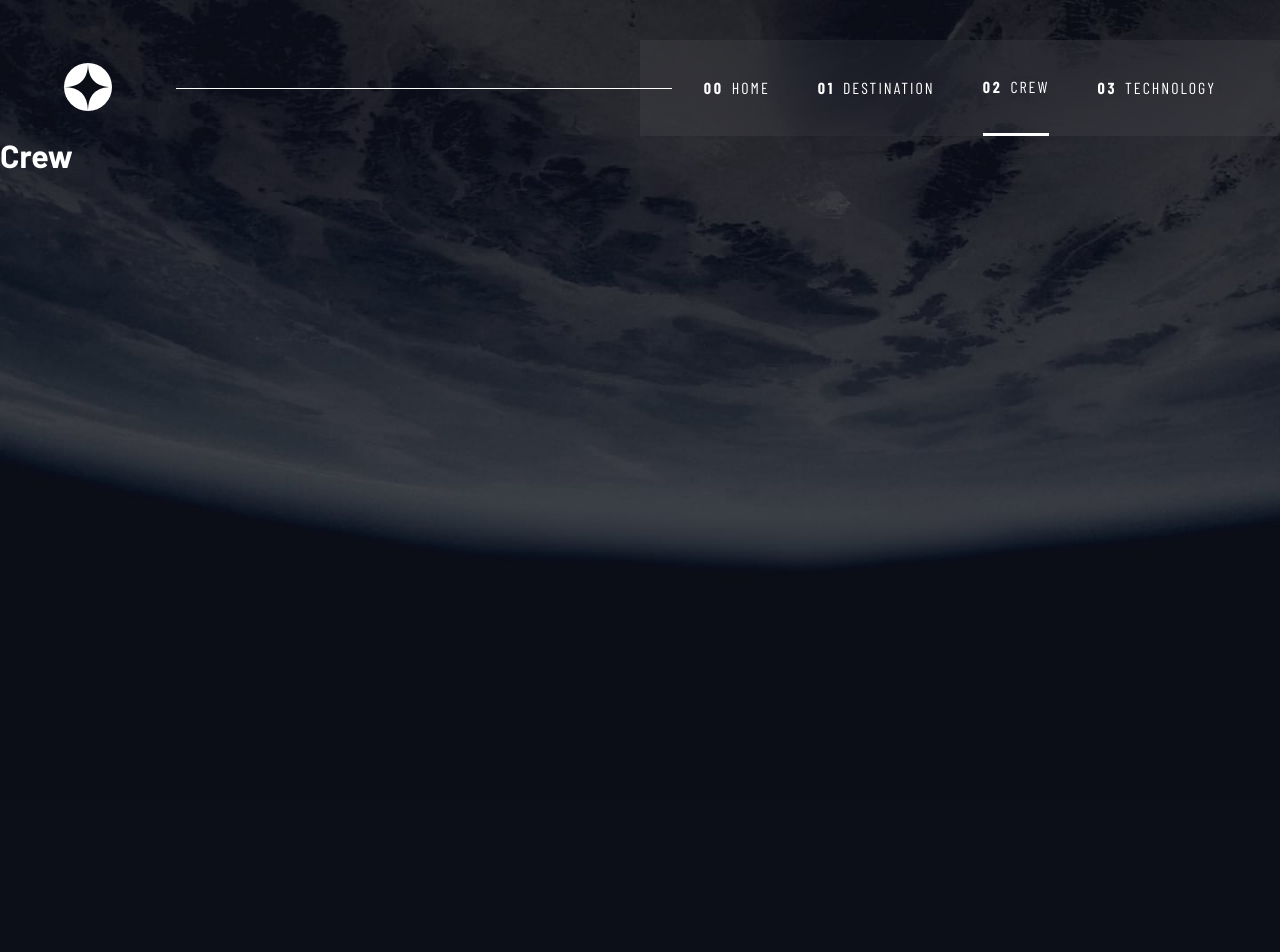
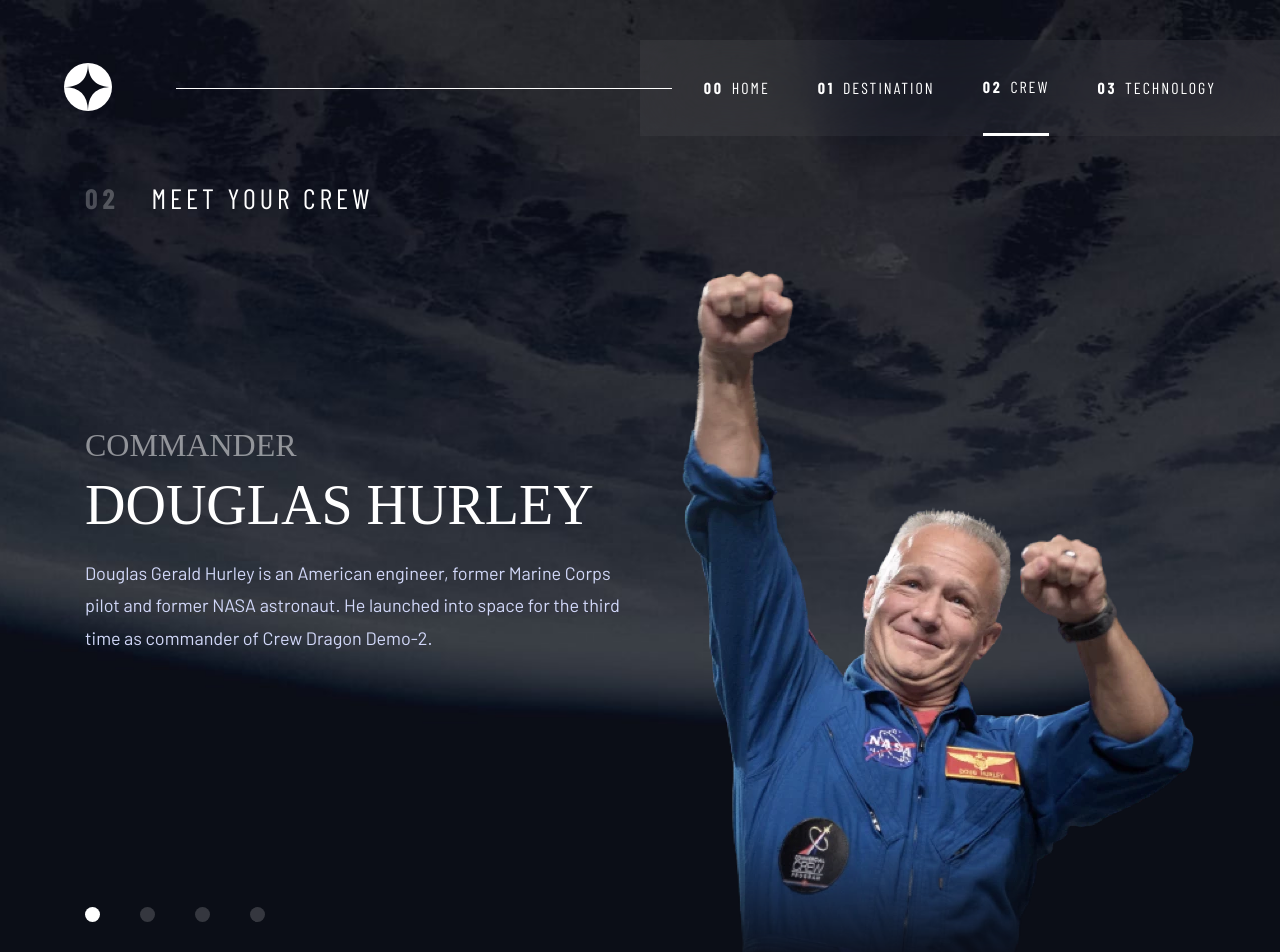
Before and after one commit to shrigel/space-tourism, a React (Vite) app: page /crew in a window 1280 px wide. Shown: the top 952 px of the page. Before the commit the page ends 800 px from the top, so only its background shows below. Built offline with nearby package versions, Linux system fonts and the light colour scheme; a web font is replaced by a local one.

Commit message:
implement crew page

```diff
--- a/src/pages/Crew/Crew.jsx
+++ b/src/pages/Crew/Crew.jsx
@@ -1,11 +1,64 @@
+import { useState } from "react";
+import "./Crew.scss";
 import Header from "../../components/Header/Header";
-import "./Crew.scss";
+import data from "../../assets/data.json"
 
 export default function Crew() {
+    const [crewIndex, setCrewIndex] = useState(0);
+    const currentCrew = data.crew[crewIndex];
+
+    const images = import.meta.glob('../../assets/**/*.{png,webp}', {
+        eager: true,
+        import: 'default',
+    });
+
+    const getImageUrl = (path) => {
+        const cleanPath = path.replace(/^\.\//, '');
+        return images[`../../assets/${cleanPath}`];
+    };
+
     return (
         <div className="page--crew">
             <Header />
-            <h1>Crew</h1>
+            <main className="crew">
+                <div className="crew__title">
+                    <span className="crew__title-number">02</span>
+                    <span className="crew__title-text">MEET YOUR CREW</span>
+                </div>
+
+                <div className="crew__container">
+                    <div className="crew__content" role="tabpanel" aria-label={currentCrew.name}>
+                        <div className="crew__explanation">
+                            <div className="crew__info">
+                                <span className="crew__role">{currentCrew.role}</span>
+                                <span className="crew__name">{currentCrew.name}</span>
+                            </div>
+
+                            <p className="crew__bio">{currentCrew.bio}</p>
+                        </div>
+
+                        <div className="crew__pagination" role="tablist" aria-label="Crew member list">
+                            {data.crew.map((member, index) => {
+                                const isActive = crewIndex === index;
+
+                                return (
+                                    <button key={member.name}
+                                        role="tab"
+                                        aria-selected={crewIndex === index}
+                                        aria-label={`Slide ${index + 1}: ${member.name}`}
+                                        className={`crew__pagination-dot ${isActive ? "active" : ""}`}
+                                        onClick={() => setCrewIndex(index)}>
+                                    </button>
+                                )
+                            })}
+                        </div>
+                    </div>
+
+                    <div className="crew__image">
+                        <img src={getImageUrl(currentCrew.images.webp)} alt="" />
+                    </div>
+                </div>
+            </main>
         </div>
     )
 }
--- a/src/pages/Crew/Crew.scss
+++ b/src/pages/Crew/Crew.scss
@@ -1,5 +1,209 @@
 @use '../../styles/abstract/mixin.scss' as *;
+@use '../../styles/base/typography.scss' as *;
 
 .page--crew {
     @include page("crew");
 }
+
+.crew {
+    display: flex;
+    flex-direction: column;
+    gap: 1.5rem;
+    margin: 1.5rem;
+}
+
+.crew__title {
+    display: flex;
+    justify-content: center;
+    gap: 1.5rem;
+}
+
+.crew__title-number {
+    @include text-preset-8-bold;
+    opacity: 25%;
+    letter-spacing: 0.15em
+}
+
+.crew__title-text {
+    @include text-preset-6;
+}
+
+.crew__container {
+    display: flex;
+    flex-direction: column;
+    gap: 2rem;
+}
+
+.crew__content {
+    display: flex;
+    flex-direction: column;
+    gap: 1.5rem;
+    padding-block-start: 2.5rem;
+}
+
+.crew__explanation {
+    text-align: center;
+    display: flex;
+    flex-direction: column;
+    align-items: center;
+    gap: 1.5rem;
+}
+
+.crew__info {
+    display: flex;
+    flex-direction: column;
+    gap: 0.5rem;
+}
+
+.crew__role {
+    @include text-preset-4;
+    text-transform: uppercase;
+    opacity: 50%;
+}
+
+.crew__name {
+    @include text-preset-3;
+    text-transform: uppercase;
+}
+
+.crew__bio {
+    @include text-preset-9;
+    height: 10.25rem;
+}
+
+.crew__pagination {
+    display: flex;
+    justify-content: center;
+    gap: 1rem;
+}
+
+.crew__pagination-dot {
+    border: none;
+    width: 0.625rem;
+    aspect-ratio: 1;
+    border-radius: 50%;
+    background-color: var(--color-white);
+    opacity: 17.44%;
+    transition: opacity 0.2s ease;
+    cursor: pointer;
+
+    &:hover:not(.active) {
+        opacity: 50%;
+    }
+
+    &.active {
+        opacity: 1;
+    }
+}
+
+.crew__image {
+    display: flex;
+    justify-content: center;
+    height: 21.875rem;
+
+    img {
+        height: 100%;
+        mask-image: linear-gradient(to bottom, black 80%, transparent 100%);
+        -webkit-mask-image: linear-gradient(to bottom, black 80%, transparent 100%);
+    }
+}
+
+@include respond-tablet {
+    .crew {
+        margin: 2.5rem;
+    }
+
+    .crew__title {
+        justify-content: flex-start;
+    }
+
+    .crew__title-number {
+        font-size: 1.25rem;
+    }
+
+    .crew__title-text {
+        @include text-preset-5;
+    }
+
+    .crew__info {
+        gap: 1rem;
+    }
+
+    .crew__bio {
+        max-width: 32rem;
+        height: 7.3125rem;
+    }
+
+    .crew__image {
+        height: 28.9375rem;
+
+        img {
+            height: 35rem;
+        }
+    }
+}
+
+@include respond-desktop {
+    .crew {
+        margin: 3rem 0;
+        width: min(100% - 4rem, 69.375rem);
+        max-width: 69.375rem;
+        align-self: center;
+        flex: 1;
+    }
+
+    .crew__title {
+        gap: 2rem;
+    }
+
+    .crew__title-number {
+        font-size: 1.75rem;
+        letter-spacing: 0.295rem;
+    }
+
+    .crew__container {
+        flex-direction: row;
+        flex: 1;
+    }
+
+    .crew__content {
+        width: 50%;
+        gap: 2.5rem;
+        padding-block-start: 0;
+    }
+
+    .crew__explanation {
+        align-items: flex-start;
+        justify-content: center;
+        text-align: left;
+        flex: 1;
+    }
+
+    .crew__bio {
+        max-width: none;
+    }
+
+    .crew__pagination {
+        justify-content: flex-start;
+        padding-block-end: 3rem;
+        gap: 2.5rem;
+    }
+
+    .crew__pagination-dot {
+        width: 0.9375rem;
+    }
+
+    .crew__image {
+        width: 50%;
+        justify-content: flex-end;
+        height: 45.875rem;
+        align-items: flex-end;
+
+        img {
+            max-width: 100%;
+            max-height: 100%;
+            width: auto;
+            height: auto;
+        }
+    }
+}
--- a/src/pages/Destination/Destination.jsx
+++ b/src/pages/Destination/Destination.jsx
@@ -33,12 +33,14 @@ export default function Destination() {
                     </div>
 
                     <div className="destination__wrapper">
-                        {/* <div className="destination__wrapper-sub"> */}
                         <div className="destination__navigation">
-                            {data.destinations.map((destination, index) => (
+                            {data.destinations.map((destination, index) => {
+                                const isActive = destinationIndex === index;
+
+                                return (
                                     <div
                                         key={destination.name}
-                                    className={`destination__navigation-item ${destination.name === currentDestination.name ? "active" : ""}`}
+                                        className={`destination__navigation-item ${isActive ? "active" : ""}`}
                                     >
                                         <button
                                             onClick={() => setDestinationIndex(index)}
@@ -47,7 +49,8 @@ export default function Destination() {
                                             {destination.name}
                                         </button>
                                     </div>
-                            ))}
+                                )
+                            })}
                         </div>
 
                         <div className="destination__explanation">
@@ -68,7 +71,6 @@ export default function Destination() {
                                 <span>{currentDestination.travel}</span>
                             </div>
                         </div>
-                        {/* </div> */}
                     </div>
                 </div>
             </main>
--- a/src/pages/Destination/Destination.scss
+++ b/src/pages/Destination/Destination.scss
@@ -54,13 +54,6 @@
     text-align: center;
 }
 
-// .destination__wrapper-sub {
-//     display: flex;
-//     flex-direction: column;
-//     gap: 1.5rem;
-//     text-align: center;
-// }
-
 .destination__navigation {
     display: flex;
     height: 2rem;
@@ -86,6 +79,7 @@
     border: none;
     background: none;
     color: var(--color-blue-300);
+    cursor: pointer;
 }
 
 .destination__explanation {
```
Lines whose indentation alone changed are shown as unchanged.
